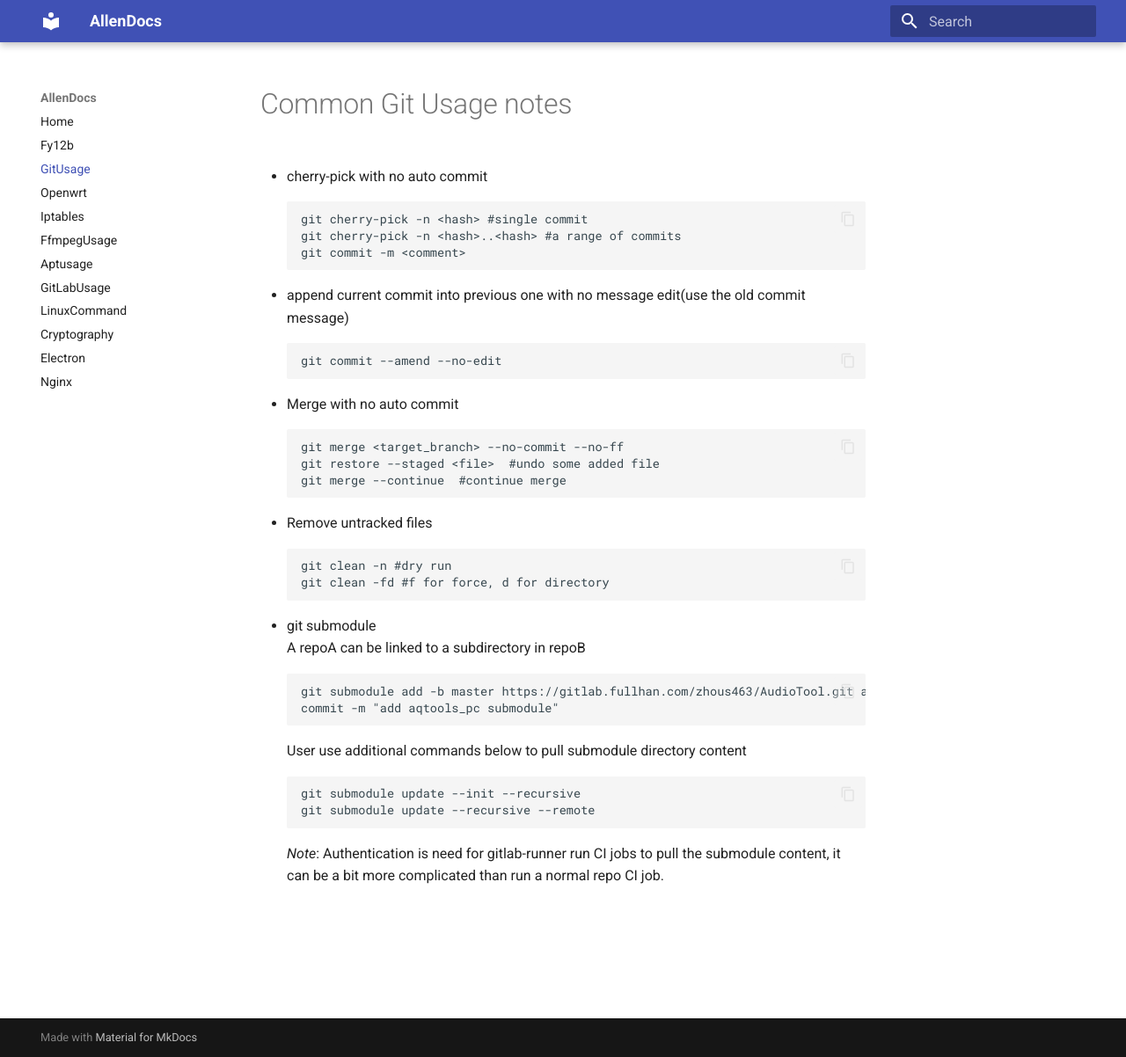
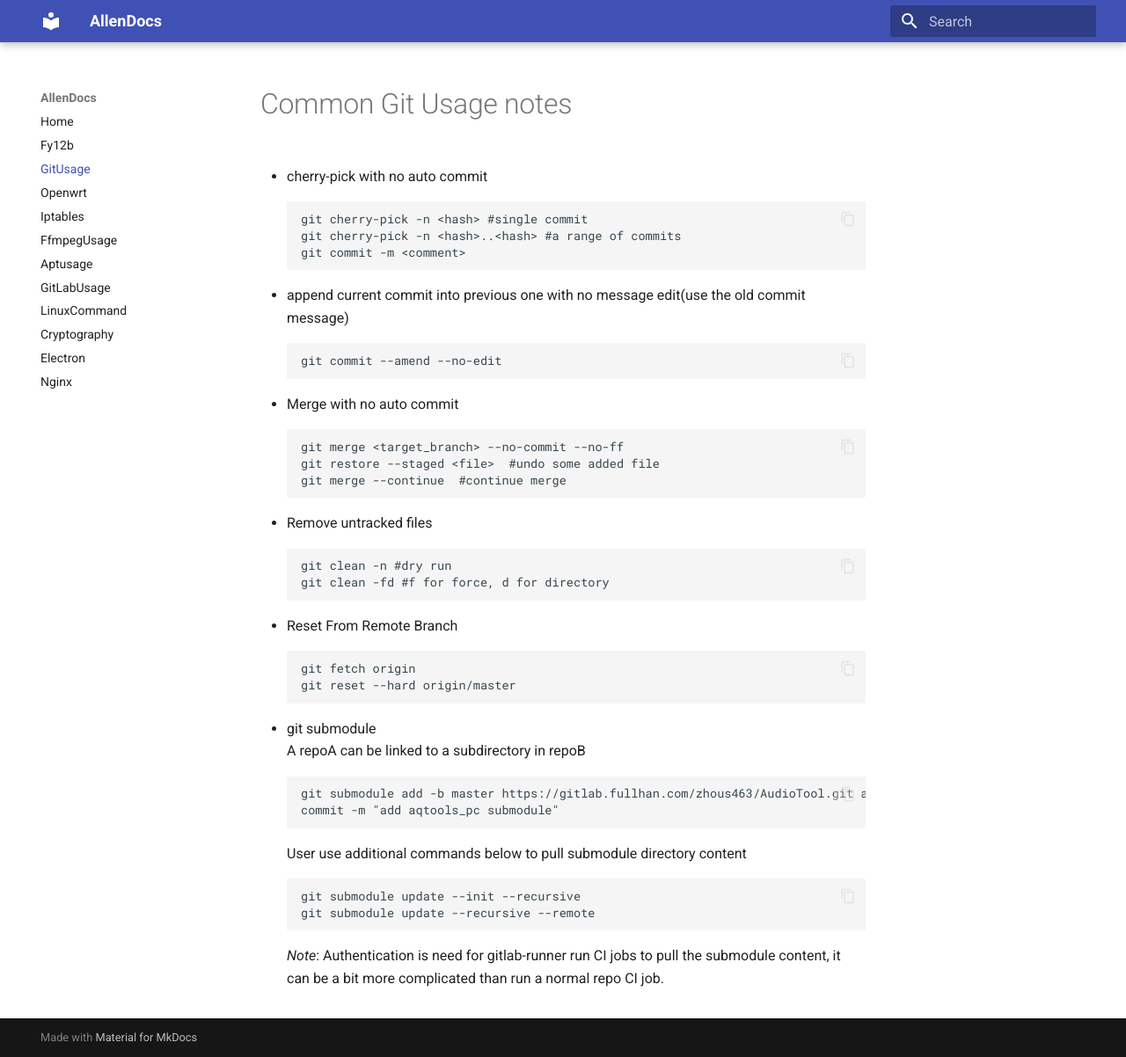
Before and after one commit to Ordinary-Capability/mydoc, an MkDocs documentation site: the page built from docs/gitusage.md, in a window 1280 px wide and 1202 px high. Shown: the whole window at 88% size. Built offline with MkDocs 1.6.1 and Material for MkDocs 9.7.7, drawn with Linux system fonts in a browser that asks for light colours.

Commit message:
Update gitusage.md

````diff
--- a/docs/gitusage.md
+++ b/docs/gitusage.md
@@ -25,6 +25,12 @@ git clean -n #dry run
 git clean -fd #f for force, d for directory
 ```
 
+- Reset From Remote Branch
+```
+git fetch origin
+git reset --hard origin/master
+```
+
 - git submodule
 A repoA can be linked to a subdirectory in repoB
 ```
````
